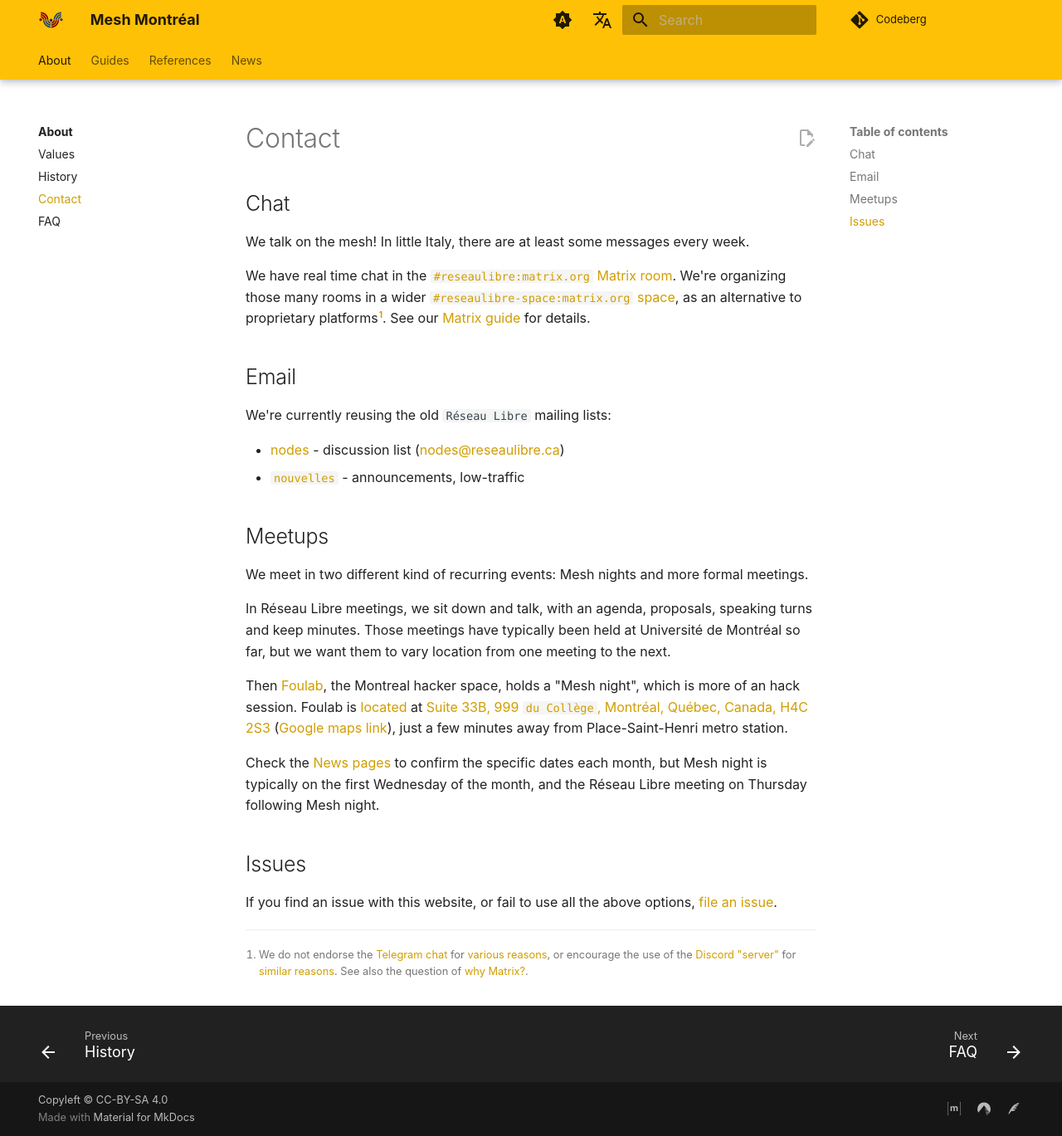
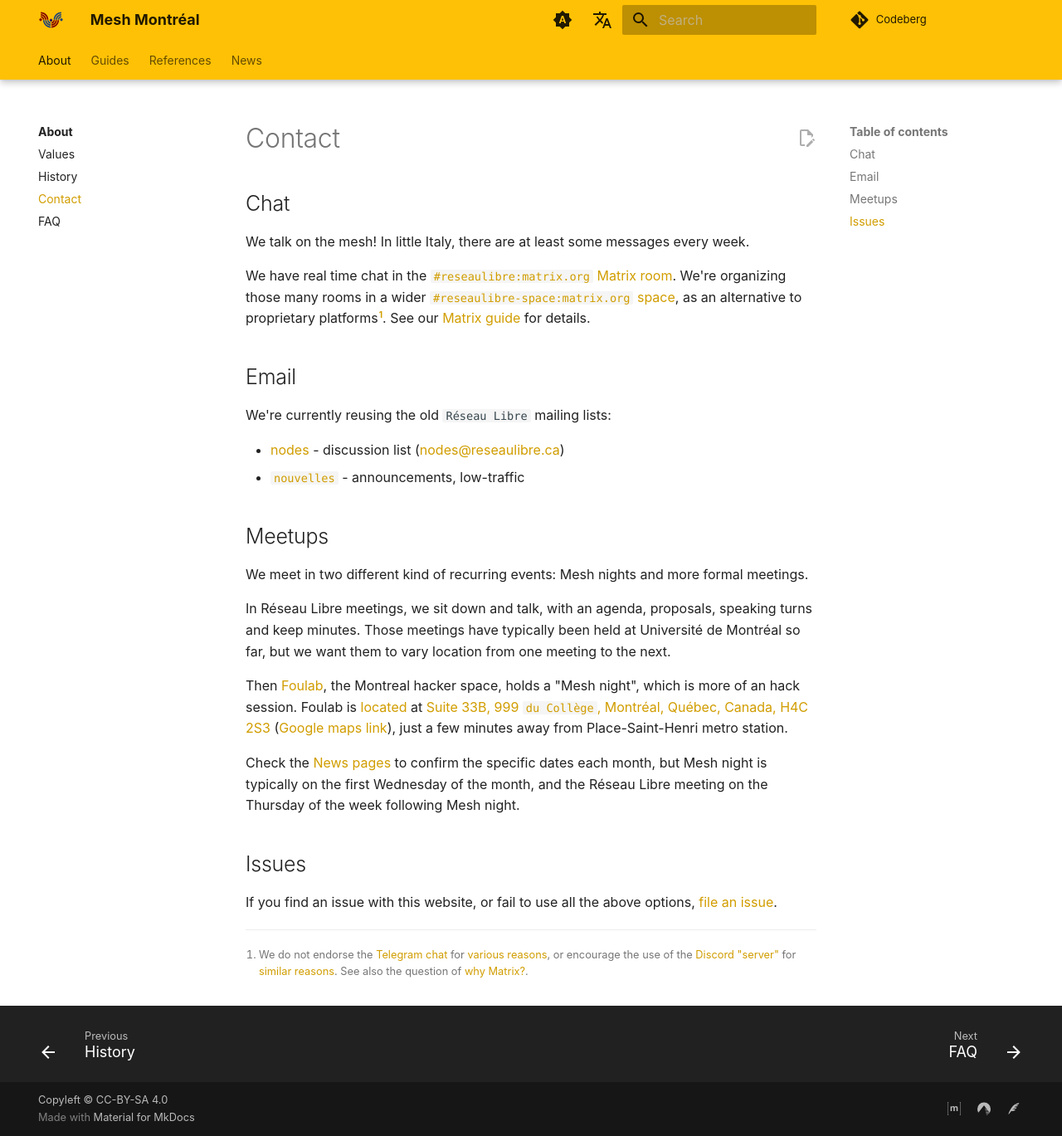
Before and after one commit to ReseauLibre/lora.reseaulibre.ca, an MkDocs documentation site: the page built from docs/contact.md, in a window 1280 px wide and 1369 px high. Shown: the whole window at 83% size. Built offline with MkDocs 1.6.1 and Material for MkDocs 9.7.7, drawn with Linux system fonts in a browser that asks for light colours; plug-ins that fetch from the network failed and are left out; comment, search, counter and statistics services are not loaded.

Commit message:
clarify RL meeting night schedule

```diff
--- a/docs/contact.md
+++ b/docs/contact.md
@@ -38,9 +38,10 @@ which is more of an hack session. Foulab is [located](https://foulab.org/locatio
 maps link](https://www.google.com/maps/place/999+Rue+du+Coll%C3%A8ge,+Montr%C3%A9al,+QC+H4C+2S2,+Canada)), just a few minutes away from Place-Saint-Henri metro
 station.
 
-Check the [News pages](news/index.md) to confirm the specific dates
-each month, but Mesh night is typically on the first Wednesday of the
-month, and the Réseau Libre meeting on Thursday following Mesh night.
+Check the [News pages](news/index.md) to confirm the specific dates each month,
+but Mesh night is typically on the first Wednesday of the month, and
+the Réseau Libre meeting on the Thursday of the week following Mesh
+night.
 
 ## Issues
 
```
